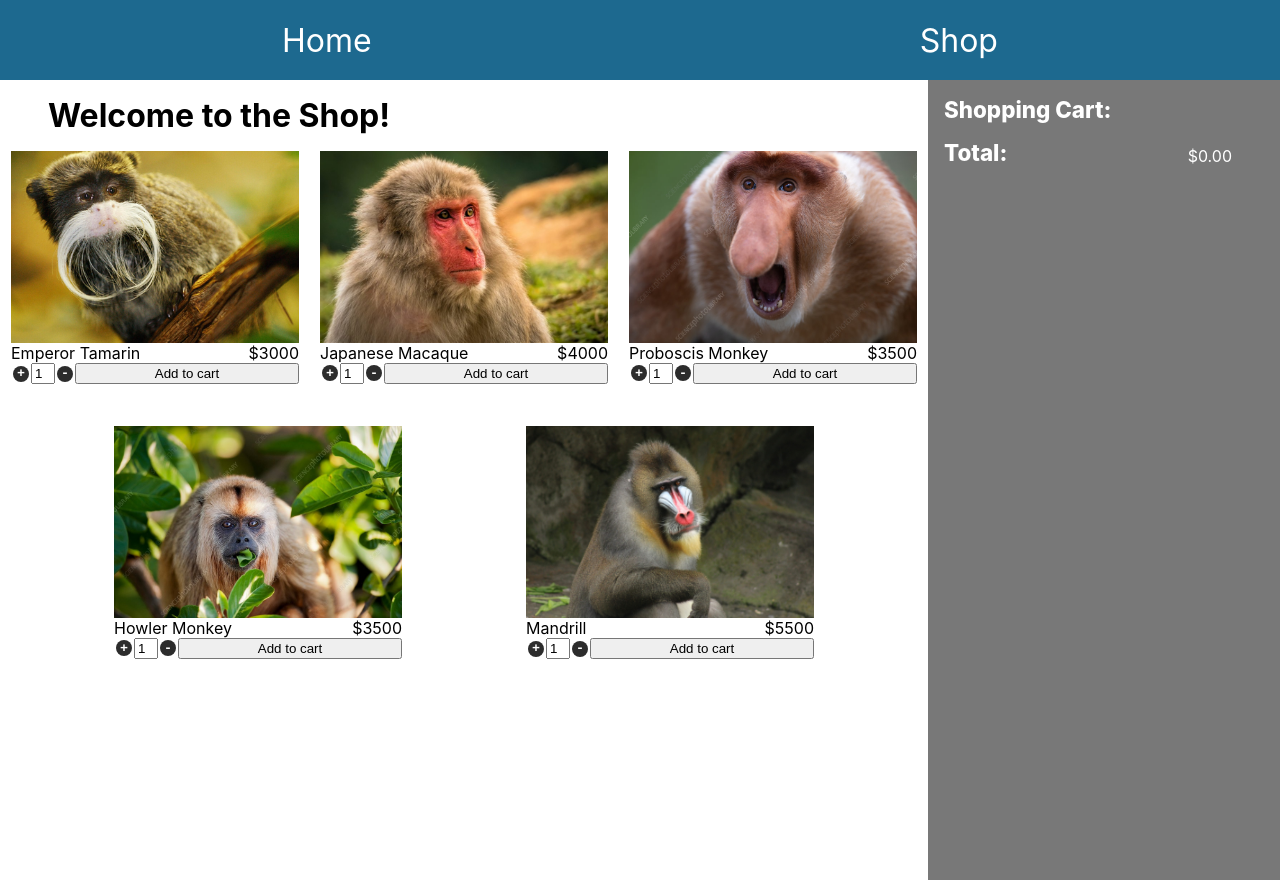
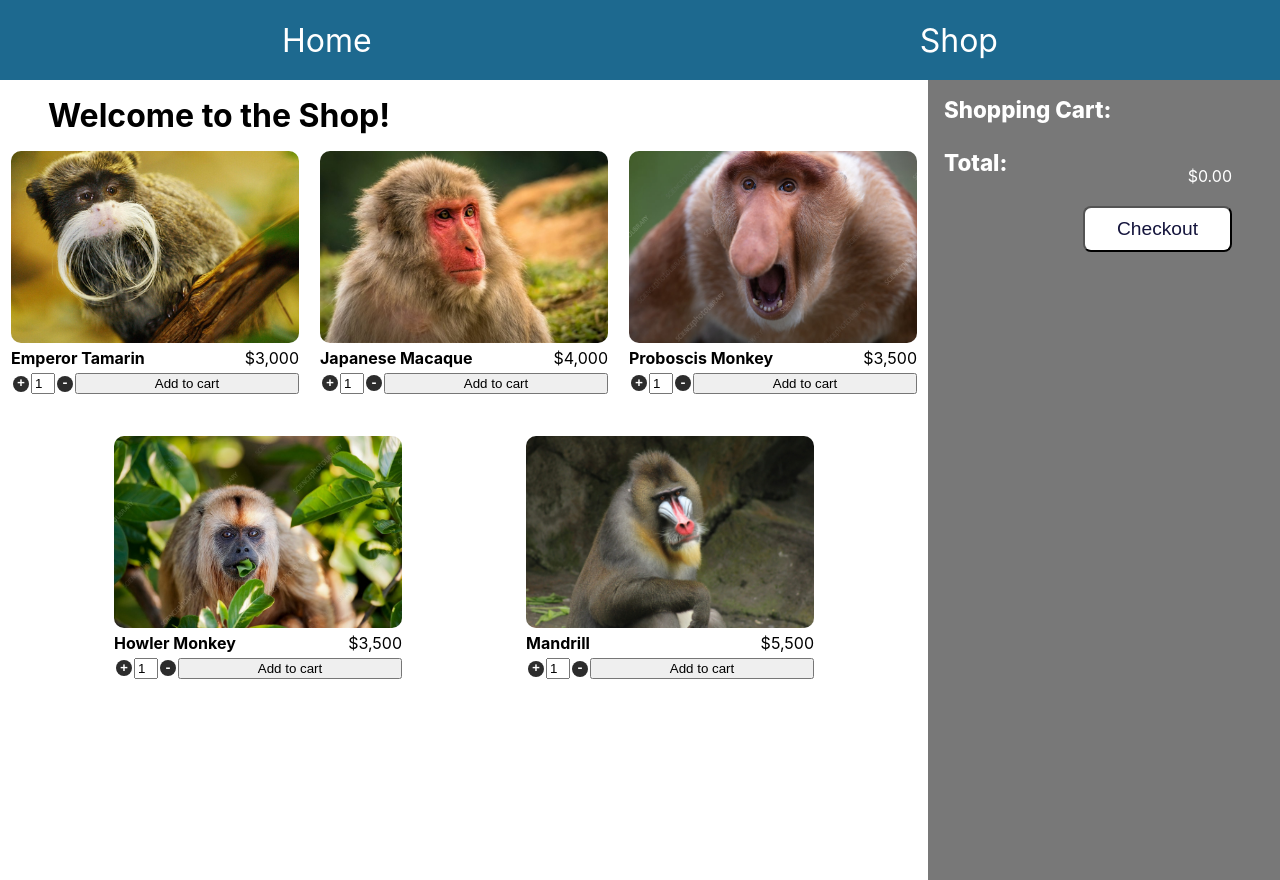
Before and after one commit to nhsegal/shopping-cart, a React (Create React App) app: page /shop in a window 1280 px wide. Built offline with nearby package versions, Linux system fonts and the light colour scheme.

Commit message:
Add checkout button and some styling

```diff
--- a/src/components/Cart.css
+++ b/src/components/Cart.css
@@ -14,6 +14,7 @@
   font-weight: 800;
   font-size: 1.4rem;
   padding-top: 1rem;
+  margin-bottom: 10px;
 }
 
 .itm {
@@ -35,3 +36,13 @@
   display: flex;
   align-items: flex-end;
 }
+
+.checkout-btn{
+  border-radius: 8px;
+  background-color: white;
+  color: rgb(20,20,60);
+  font-size: 1.2rem;
+  margin: 20px 2rem;
+  padding: 10px 10%;
+  float: right;
+}
--- a/src/components/Cart.js
+++ b/src/components/Cart.js
@@ -1,39 +1,45 @@
-import React from 'react';
-import './Cart.css';
+import React from "react";
+import "./Cart.css";
 import uniqid from "uniqid";
 
 const Cart = (props) => {
-  const formatter = new Intl.NumberFormat('en-US', {
-    style: 'currency',
-    currency: 'USD',
-  })
+  const formatter = new Intl.NumberFormat("en-US", {
+    style: "currency",
+    currency: "USD",
+  });
 
   let total = 0;
 
-  if (props.cart.length > 0){
+  if (props.cart.length > 0) {
     total = props.cart.reduce(
-      (runningTotal, a)=>(a.price*a.quantity+runningTotal), 0
+      (runningTotal, a) => a.price * a.quantity + runningTotal,
+      0
     );
   }
 
   return (
-   <div className='cart'>
-    <div className='title'>Shopping Cart:</div>
+    <div className="cart">
+      <div className="title">Shopping Cart:</div>
 
-     {props.cart.map( (itm) => (
-      <div className='itm' key = {itm.id}>
-        <div className='qty'>{itm.quantity}</div>
-        <div> {itm.name}</div>
-        <div className='subtotal' id={uniqid()} > {formatter.format(itm.price*itm.quantity)}</div>
+      {props.cart.map((itm) => (
+        <div className="itm" key={itm.id}>
+          <div className="qty">{itm.quantity}</div>
+          <div> {itm.name}</div>
+          <div className="subtotal" id={uniqid()}>
+            {" "}
+            {formatter.format(itm.price * itm.quantity)}
+          </div>
+        </div>
+      ))}
+
+      <div className="total">
+        <div className="title"> Total: </div>{" "}
+        <div className="total-amt" id="total-amt">
+          {formatter.format(total)}
+        </div>
       </div>
-    ) )}
-
-    <div className='total'>
-      <div className='title'> Total: </div> <div className='total-amt' id='total-amt'>{
-     formatter.format(total)
-        }</div>
+      <button className="checkout-btn">Checkout</button>
     </div>
-   </div>
-  )
-}
+  );
+};
 export default Cart;
--- a/src/components/Item.css
+++ b/src/components/Item.css
@@ -12,11 +12,18 @@
 img {
   width: 18rem;
   height: auto;
+  border-radius: 10px;
+
 }
 
 .name-and-price {
   display: flex;
   justify-content: space-between;
+  padding: 5px 0px;
+}
+
+.item-name{
+  font-weight: 700;
 }
 
 .btns {
--- a/src/components/Item.js
+++ b/src/components/Item.js
@@ -2,6 +2,13 @@
 import React from "react";
 
 const Item = (props) => {
+  const formatter = new Intl.NumberFormat("en-US", {
+    style: "currency",
+    currency: "USD",
+    maximumFractionDigits: 0,
+    minimumFractionDigits: 0,
+  });
+
   const incrementItem = (ev) => {
     const quant = document.querySelector(
       `[data-name = "${ev.target.getAttribute("data-name")} quantity"]`
@@ -28,7 +35,7 @@
       <img src={props.image} alt={props.name} />
       <div className="name-and-price">
         <div className="item-name">{props.name}</div>
-        <div className="item-price">${props.price}</div>
+        <div className="item-price">{formatter.format(props.price)}</div>
       </div>
       <div className="btns">
         <button
```
